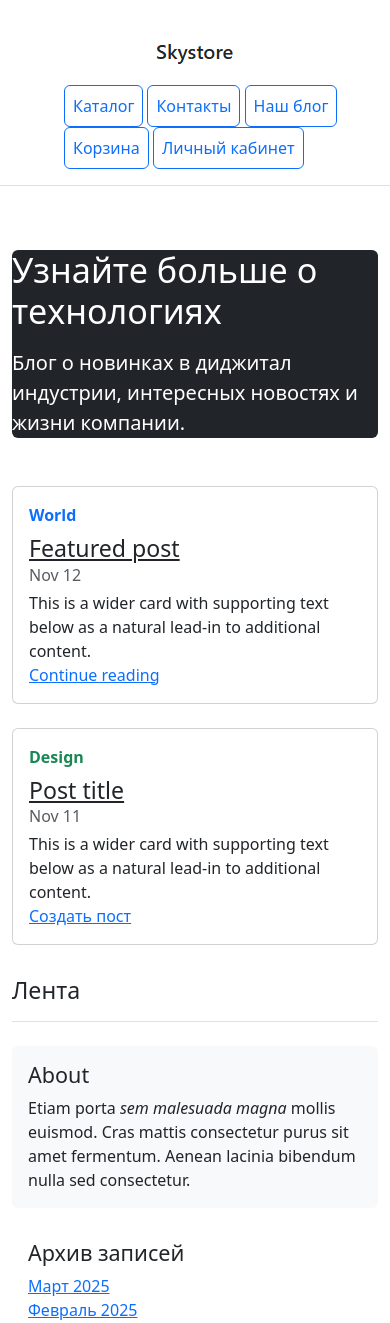
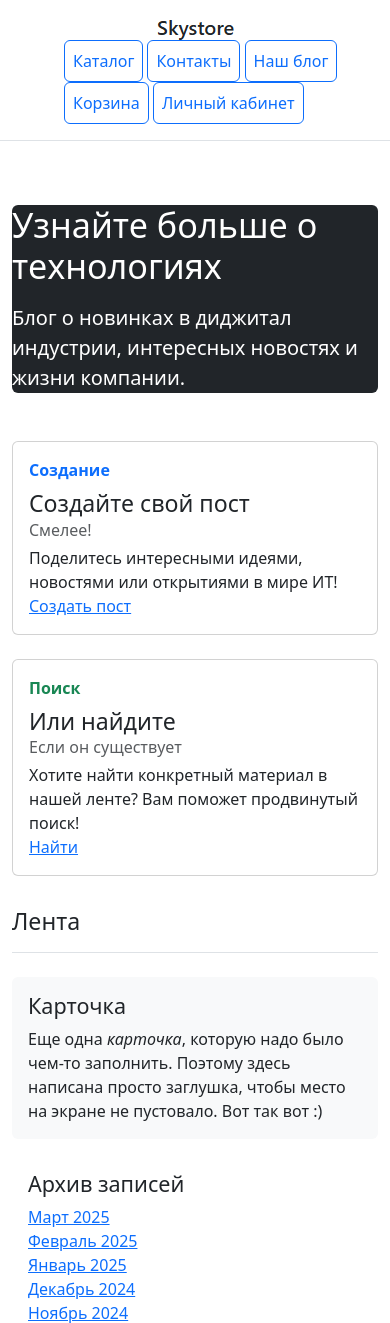
Before and after one commit to kauroff/django, a Django app: page /blog/ in a window 390 px wide. Shown: the top 1323 px of the page. Run offline with Django 5.2, Linux system fonts and the light colour scheme; data that the repository does not hold is empty; some libraries are stand-ins or nearby versions.

Commit message:
Fifth homework

```diff
--- a/blog/models.py
+++ b/blog/models.py
@@ -9,7 +9,7 @@ class Post(models.Model):
     body = models.TextField(**NULLABLE, verbose_name='содержимое')
     image = models.ImageField(upload_to='posts/', **NULLABLE, verbose_name='изображение')
     create_date = models.DateTimeField(verbose_name='дата создания', auto_now_add=True)
-    is_published = models.BooleanField(verbose_name='опубликован')
+    is_published = models.BooleanField(verbose_name='опубликован', default=True)
     views_count = models.IntegerField(default=0, verbose_name='количество просмотров')
 
     def __str__(self):
--- a/blog/templates/blog/post_detail.html
+++ b/blog/templates/blog/post_detail.html
@@ -2,6 +2,9 @@
 
 {% block content %}
 <div class="col-12">
+    <nav class="blog-pagination">
+                <a class="btn btn-outline-secondary" href="{% url 'blog:list' %}">Назад</a>
+    </nav>
     <div class="row">
         <div class="col-12">
             <div class="card">
--- a/blog/templates/blog/post_form.html
+++ b/blog/templates/blog/post_form.html
@@ -6,7 +6,7 @@
         <div class="col-12">
             <div class="card">
                 <div class="card-body">
-                        <form method="post">
+                    <form method="post" enctype="multipart/form-data">
                         {% csrf_token %}
                         {{ form.as_p }}
                         <button type="submit" class="btn btn-success">
@@ -16,6 +16,7 @@
                             Создать
                             {% endif %}
                         </button>
+                        <a class="btn btn-outline-secondary" href="{% url 'blog:list' %}">Назад</a>
                     </form>
                 </div>
             </div>
--- a/blog/templates/blog/post_list.html
+++ b/blog/templates/blog/post_list.html
@@ -1,6 +1,7 @@
 {% extends 'catalog/base.html' %}
 {% load my_tags %}
 {% block content %}
+
 <div class="container">
     <div class="p-md-5 text-white rounded bg-dark">
         <div class="col-md-6 px-0">
@@ -13,33 +14,33 @@
         <div class="col-md-6">
             <div class="card flex-md-row mb-4 box-shadow h-md-250">
                 <div class="card-body d-flex flex-column align-items-start">
-                    <strong class="d-inline-block mb-2 text-primary">World</strong>
+                    <strong class="d-inline-block mb-2 text-primary">Создание</strong>
                     <h3 class="mb-0">
-                        <a class="text-dark" href="#">Featured post</a>
+                        Создайте свой пост
                     </h3>
-                    <div class="mb-1 text-muted">Nov 12</div>
-                    <p class="card-text mb-auto">This is a wider card with supporting text below as a natural lead-in to
-                        additional content.</p>
-                    <a href="#">Continue reading</a>
+                    <div class="mb-1 text-muted">Смелее!</div>
+                    <p class="card-text mb-auto">Поделитесь интересными идеями, новостями или открытиями в мире ИТ!</p>
+                    <a href="{% url 'blog:create' %}">Создать пост</a>
                 </div>
-                <img class="card-img-right flex-auto d-none d-md-block" data-src="holder.js/200x250?theme=thumb"
-                     alt="Card image cap">
+                {% load static %}
+                <img class="card-img-right flex-auto d-none d-md-block"
+                     src="{% static 'blog/images/idea.jpg' %}" style="width: 300px;">
             </div>
         </div>
         <div class="col-md-6">
             <div class="card flex-md-row mb-4 box-shadow h-md-250">
                 <div class="card-body d-flex flex-column align-items-start">
-                    <strong class="d-inline-block mb-2 text-success">Design</strong>
+                    <strong class="d-inline-block mb-2 text-success">Поиск</strong>
                     <h3 class="mb-0">
-                        <a class="text-dark" href="#">Post title</a>
+                        Или найдите
                     </h3>
-                    <div class="mb-1 text-muted">Nov 11</div>
-                    <p class="card-text mb-auto">This is a wider card with supporting text below as a natural lead-in to
-                        additional content.</p>
-                    <a href="{% url 'blog:create' %}">Создать пост</a>
+                    <div class="mb-1 text-muted">Если он существует</div>
+                    <p class="card-text mb-auto">Хотите найти конкретный материал в нашей ленте? Вам поможет продвинутый
+                        поиск!</p>
+                    <a href="#">Найти</a>
                 </div>
-                <img class="card-img-right flex-auto d-none d-md-block" data-src="holder.js/200x250?theme=thumb"
-                     alt="Card image cap">
+                <img class="card-img-right flex-auto d-none d-md-block"
+                     src="{% static 'blog/images/search.png' %}" style="width: 300px;">
             </div>
         </div>
     </div>
@@ -53,11 +54,16 @@
             </h3>
             {% for object in object_list %}
             <div class="blog-post mt-5">
-                <img src="{{ object.image|mediapath }}" style="width: 100%; height: auto;">
+                <img src="{{ object.image|mediapath }}" class="rounded border border-primary shadow"
+                     style="width: 100%; height: auto;">
                 <h2 class="blog-post-title mt-3">{{ object.title }}</h2>
                 <p class="blog-post-meta">{{ object.create_date}}</p>
+                {% if object.body|length > 100 %}
                 <p>{{ object.body | truncatechars:100 }}</p>
-                <a class="p-2 btn btn-outline-primary" href="{% url 'blog:view' object.pk %}">Читать далее...</a>
+                {% else %}
+                <p>{{ object.body }}</p>
+                {% endif %}
+                <a class="p-2 btn btn-outline-primary" href="{% url 'blog:view' object.pk %}">Подробнее...</a>
                 <hr>
             </div><!-- /.blog-post -->
             {% endfor %}
@@ -66,9 +72,9 @@
 
         <aside class="col-md-4 blog-sidebar">
             <div class="p-3 mb-3 bg-light rounded">
-                <h4 class="font-italic">About</h4>
-                <p class="mb-0">Etiam porta <em>sem malesuada magna</em> mollis euismod. Cras mattis consectetur purus
-                    sit amet fermentum. Aenean lacinia bibendum nulla sed consectetur.</p>
+                <h4 class="font-italic">Карточка</h4>
+                <p class="mb-0">Еще одна <em>карточка</em>, которую надо было чем-то заполнить. Поэтому здесь написана
+                    просто заглушка, чтобы место на экране не пустовало. Вот так вот :)</p>
             </div>
 
             <div class="p-3">
```
Also changed, not shown: config/settings.py (+7 -1 lines), catalog/static/catalog/images/logo.png (added), static/catalog/images/logo.png (deleted). Lines whose indentation alone changed are shown as unchanged.
